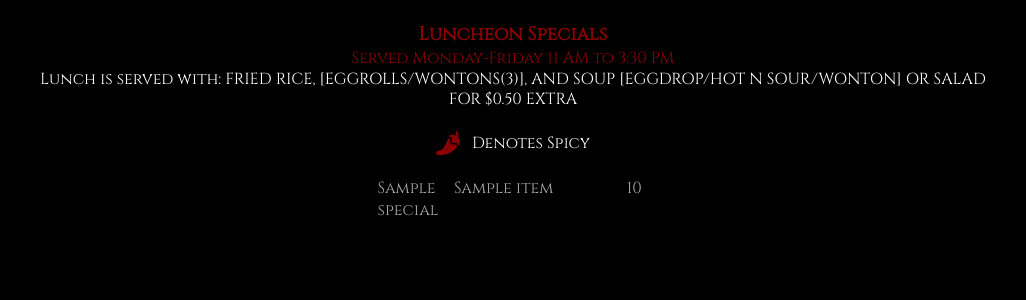
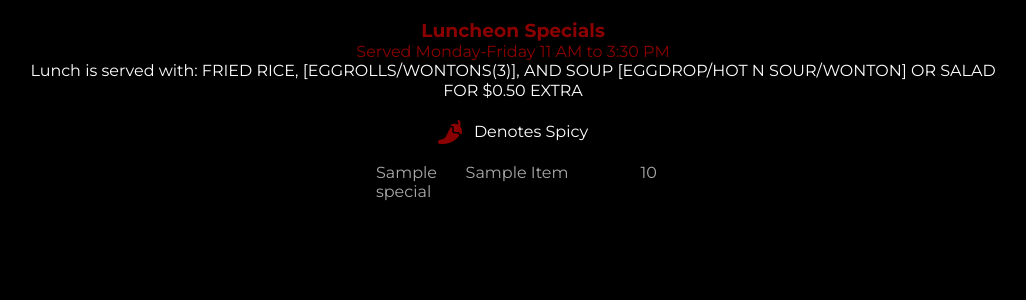
Before and after one commit to GingerBeardx/mandarin_redesign, a Flask app: template templates/specials.html in a window 1280 px wide. Shown: the top 300 px of the page, without its empty margins (127-1153 px from the left). Run offline with Flask 2, Linux system fonts and the light colour scheme; the template is opened without the code that fills it: most values are stand-ins (such as "Sample title", 1, 10 or a date in 2020); some libraries are stand-ins or nearby versions.

Commit message:
Updated font, modified table style for specials page

```diff
--- a/static/style.css
+++ b/static/style.css
@@ -1,7 +1,7 @@
 * {
   margin: 0;
   padding: 0;
-    font-family: 'Cinzel', serif;
+  font-family: 'Montserrat', sans-serif;
   display: block;
 }
 
@@ -10,7 +10,9 @@ body {
   color: darkred;
 }
 
-.content, .store-info, span {
+.content,
+.store-info,
+span {
   display: flex;
   align-items: center;
 }
@@ -23,13 +25,13 @@ body {
 
 .store-info {
   flex-direction: row;
-    padding: .3rem;
+  padding: 0.3rem;
 }
 
 .store-info i {
   font-size: 1.5rem;
   color: darkgrey;
-    padding-right: .75rem;
+  padding-right: 0.75rem;
   transition: 0.25s ease-in-out;
 }
 
@@ -50,7 +52,7 @@ body {
 .spicy i {
   font-size: 1.5rem;
   color: darkred;
-    padding-right: .75rem;
+  padding-right: 0.75rem;
 }
 
 .hot {
@@ -63,11 +65,11 @@ body {
 }
 
 .item {
-    width: 60%;
+  width: 75%;
 }
 
 .price {
-    width: 23%;
+  width: 15%;
 }
 
 tr {
@@ -75,8 +77,12 @@ tr {
   flex-direction: row;
 }
 
+tr:nth-child(even) {
+  background-color: rgb(34, 8, 8);
+}
+
 h2 {
-    padding-top: .5rem;
+  padding-top: 0.5rem;
   line-height: 1;
   text-shadow: 1px 1px 1px darkslategray;
 }
--- a/templates/layout.html
+++ b/templates/layout.html
@@ -1,12 +1,21 @@
 <!DOCTYPE html>
 <html lang="en">
   <head>
-    <meta charset="UTF-8">
-    <meta name="viewport" content="width=device-width, initial-scale=1.0">
-    <meta http-equiv="X-UA-Compatible" content="ie=edge">
-    <script src="https://kit.fontawesome.com/e30d2815ef.js" crossorigin="anonymous"></script>
-    <link href="https://fonts.googleapis.com/css?family=Cinzel&display=swap" rel="stylesheet">
-    <link rel="stylesheet" href="{{ url_for('static', filename='style.css') }}">
+    <meta charset="UTF-8" />
+    <meta name="viewport" content="width=device-width, initial-scale=1.0" />
+    <meta http-equiv="X-UA-Compatible" content="ie=edge" />
+    <script
+      src="https://kit.fontawesome.com/e30d2815ef.js"
+      crossorigin="anonymous"
+    ></script>
+    <link
+      href="https://fonts.googleapis.com/css?family=Montserrat:400,700&display=swap"
+      rel="stylesheet"
+    />
+    <link
+      rel="stylesheet"
+      href="{{ url_for('static', filename='style.css') }}"
+    />
     <title>Mandarin Garden</title>
   </head>
   <body>
--- a/templates/specials.html
+++ b/templates/specials.html
@@ -1,12 +1,16 @@
-{% extends 'layout.html' %}
-
-{% block content %}
+{% extends 'layout.html' %} {% block content %}
 <h3>Luncheon Specials</h3>
 <span class="hours">Served Monday-Friday 11 AM to 3:30 PM</span>
-    <p>Lunch is served with: FRIED RICE, [EGGROLLS/WONTONS(3)], AND SOUP [EGGDROP/HOT N SOUR/WONTON] OR SALAD FOR $0.50 EXTRA</p>
-    <br>
-    <span class="spicy"><i class="fas fa-pepper-hot"></i><p>Denotes Spicy</p></span>
-    <br>
+<p>
+  Lunch is served with: FRIED RICE, [EGGROLLS/WONTONS(3)], AND SOUP [EGGDROP/HOT
+  N SOUR/WONTON] OR SALAD FOR $0.50 EXTRA
+</p>
+<br />
+<span class="spicy"
+  ><i class="fas fa-pepper-hot"></i>
+  <p>Denotes Spicy</p></span
+>
+<br />
 <div class="table">
   <table>
     {% for special in specials %}
@@ -14,11 +18,12 @@
       <td class="hot">
         {% if special.hot == 'True' %}
         <i class="fas fa-pepper-hot"></i>
-                {% else %}
-                {% endif %}
+        {% else %} {% endif %}
       </td>
       <td class="name">{{ special.name }}</td>
-            <td class="item">{{ special.item }}</td>
+      <td class="item" style="text-transform: capitalize;">
+        {{ special.item }}
+      </td>
       <td class="price">{{ special.price }}</td>
     </tr>
     {% endfor %}
```
Lines whose indentation alone changed are shown as unchanged.
